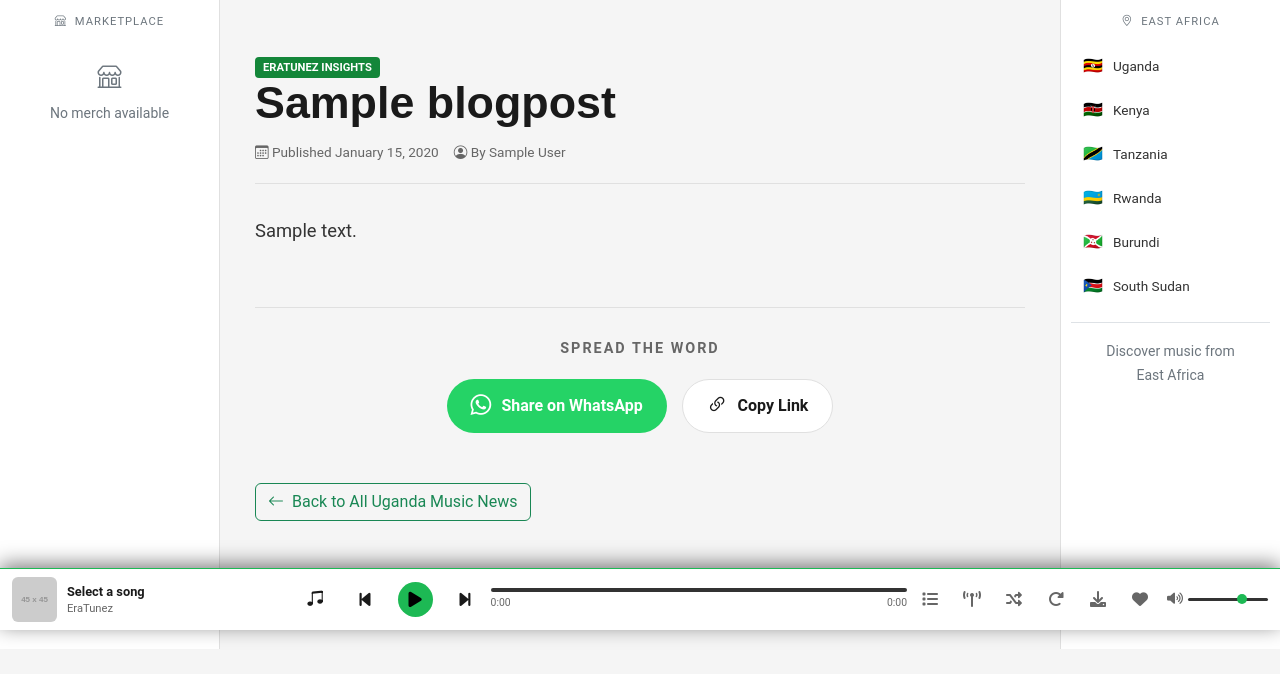
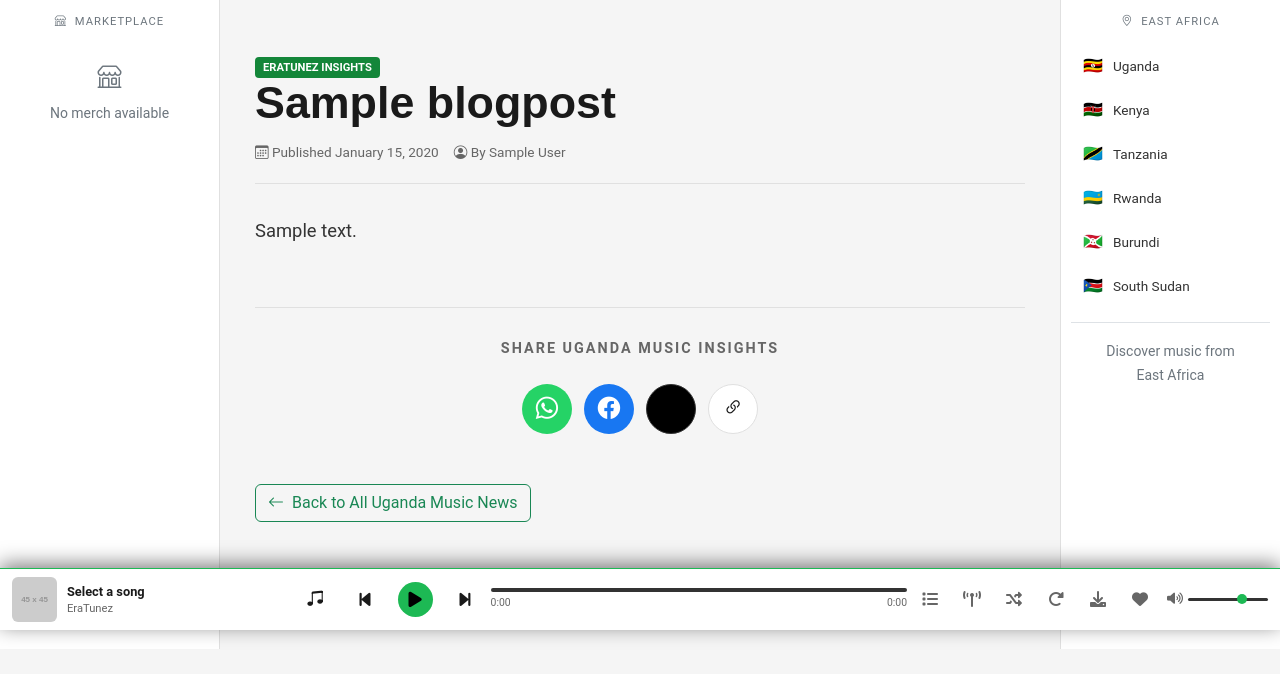
Before and after one commit to karljoel/eratunes, a Django app: a page that uses templates/blog/detail.html in a window 1280 px wide. Shown: the part 170-844 px from the top of the page. Run offline with Django 5.2, Linux system fonts and the light colour scheme; tables that the repository leaves empty hold one stand-in row (values such as "Sample post"); grey boxes labelled with a size stand in for pictures from a placeholder-image service; some libraries are stand-ins or nearby versions.

Commit message:
UI: Updated blog detail to include full social sharing suite (Facebook, X, WhatsApp).

```diff
--- a/templates/blog/detail.html
+++ b/templates/blog/detail.html
@@ -156,7 +156,7 @@
         </div>
 
     </article>
-    <!-- *** START ERA-TUNEZ SHARE BLOCK *** -->
+    <!-- *** START COMPREHENSIVE ERA-TUNEZ SHARE BLOCK (Facebook, X, WhatsApp) *** -->
     <style>
         .era-share-section {
             margin-top: 60px;
@@ -170,14 +170,14 @@
             color: var(--text-secondary);
             text-transform: uppercase;
             letter-spacing: 2px;
-            margin-bottom: 20px;
+            margin-bottom: 25px;
             font-weight: 700;
         }
 
         .era-share-buttons {
             display: flex;
             justify-content: center;
-            gap: 15px;
+            gap: 12px;
             flex-wrap: wrap;
         }
 
@@ -185,27 +185,40 @@
         .era-share-btn {
             display: inline-flex;
             align-items: center;
-            gap: 10px;
-            padding: 10px 24px;
-            border-radius: 50px;
-            font-weight: 600;
-            font-size: 1rem;
+            justify-content: center;
+            width: 50px;
+            height: 50px;
+            border-radius: 50%;
             text-decoration: none;
             transition: all 0.3s ease;
             cursor: pointer;
             border: none;
+            font-size: 1.4rem;
         }
 
         .era-share-btn:hover {
-            transform: translateY(-3px);
-            box-shadow: 0 8px 15px rgba(0,0,0,0.3);
+            transform: translateY(-5px);
+            box-shadow: 0 10px 20px rgba(0,0,0,0.4);
             color: white !important;
         }
 
-        /* WhatsApp: The priority for EA audience */
+        /* WhatsApp */
         .btn-whatsapp {
             background-color: #25D366;
             color: #fff !important;
+        }
+
+        /* Facebook */
+        .btn-facebook {
+            background-color: #1877F2;
+            color: #fff !important;
+        }
+
+        /* X (Twitter) */
+        .btn-x {
+            background-color: #000000;
+            color: #fff !important;
+            border: 1px solid #333;
         }
 
         /* General Link Copy button */
@@ -213,6 +226,7 @@
             background-color: var(--bg-card);
             color: var(--text-primary) !important;
             border: 1px solid var(--border-color);
+            font-size: 1.2rem;
         }
 
         .btn-link-copy:hover {
@@ -222,32 +236,48 @@
     </style>
 
     <div class="era-share-section">
-        <div class="era-share-title">Spread the Word</div>
+        <div class="era-share-title">Share Uganda Music Insights</div>
         <div class="era-share-buttons">
 
-            <!-- WhatsApp Share Button -->
-            <!-- Builds dynamic link: api.whatsapp.com/send?text=[title] [url] -->
+            <!-- WhatsApp Share -->
             <a href="https://api.whatsapp.com/send?text={{ post.title|urlencode }}%20{{ request.build_absolute_uri|urlencode }}"
                class="era-share-btn btn-whatsapp"
                target="_blank"
                rel="noopener noreferrer"
                title="Share this story on WhatsApp">
-                <i class="bi bi-whatsapp" style="font-size: 1.3rem;"></i>
-                Share on WhatsApp
+                <i class="bi bi-whatsapp"></i>
+            </a>
+
+            <!-- Facebook Share (fb.com/sharer/sharer.php?u=[url]) -->
+            <a href="https://www.facebook.com/sharer/sharer.php?u={{ request.build_absolute_uri|urlencode }}"
+               class="era-share-btn btn-facebook"
+               target="_blank"
+               rel="noopener noreferrer"
+               title="Share this story on Facebook">
+                <i class="bi bi-facebook"></i>
+            </a>
+
+            <!-- X (Twitter) Share (twitter.com/intent/tweet?text=[text]&url=[url]&via=EraTunez) -->
+            <!-- Add "&via=EraTunez" if you want to mention your handle -->
+            <a href="https://twitter.com/intent/tweet?text={{ post.title|urlencode }}&url={{ request.build_absolute_uri|urlencode }}&via=EraTunez"
+               class="era-share-btn btn-x"
+               target="_blank"
+               rel="noopener noreferrer"
+               title="Post this story on X (Twitter)">
+                <i class="fa-brands fa-x-twitter"></i> <!-- Note: Using FontAwesome for X -->
             </a>
 
             <!-- Copy Link Button (Uses JS below) -->
             <button class="era-share-btn btn-link-copy"
                     id="copyLinkBtn"
                     title="Copy this post's link">
-                <i class="bi bi-link-45deg" style="font-size: 1.3rem;"></i>
-                Copy Link
+                <i class="bi bi-link-45deg"></i>
             </button>
 
         </div>
     </div>
 
-    <!-- Simple JavaScript for the Copy Link Button -->
+    <!-- JavaScript for the Copy Link Button -->
     <script>
         document.addEventListener('DOMContentLoaded', function() {
             const copyBtn = document.getElementById('copyLinkBtn');
@@ -256,25 +286,24 @@
             copyBtn.addEventListener('click', function() {
                 // Copy the URL to clipboard
                 navigator.clipboard.writeText(postUrl).then(function() {
-                    // Provide visual feedback (change text and icon temporarily)
+                    // Visual feedback
                     const originalHTML = copyBtn.innerHTML;
-                    copyBtn.innerHTML = '<i class="bi bi-check-circle-fill text-success"></i> Copied!';
+                    copyBtn.innerHTML = '<i class="bi bi-check-circle-fill text-success" style="font-size: 1.1rem;"></i>';
                     copyBtn.classList.add('border-success');
 
-                    // Reset back to original state after 2.5 seconds
+                    // Reset back
                     setTimeout(function() {
                         copyBtn.innerHTML = originalHTML;
                         copyBtn.classList.remove('border-success');
                     }, 2500);
                 }).catch(function(err) {
-                    // Standard fallback for older browsers
-                    alert('Could not copy link. Manually copy the URL from your browser address bar.');
+                    alert('Could not copy link. Manually copy the URL from your address bar.');
                     console.error('Copy failed:', err);
                 });
             });
         });
     </script>
-    <!-- *** END ERA-TUNEZ SHARE BLOCK *** -->
+    <!-- *** END COMPREHENSIVE ERA-TUNEZ SHARE BLOCK *** -->
 
     <!-- Navigation Back -->
     <a href="/blog/" class="btn btn-outline-success blog-back-btn">
```
